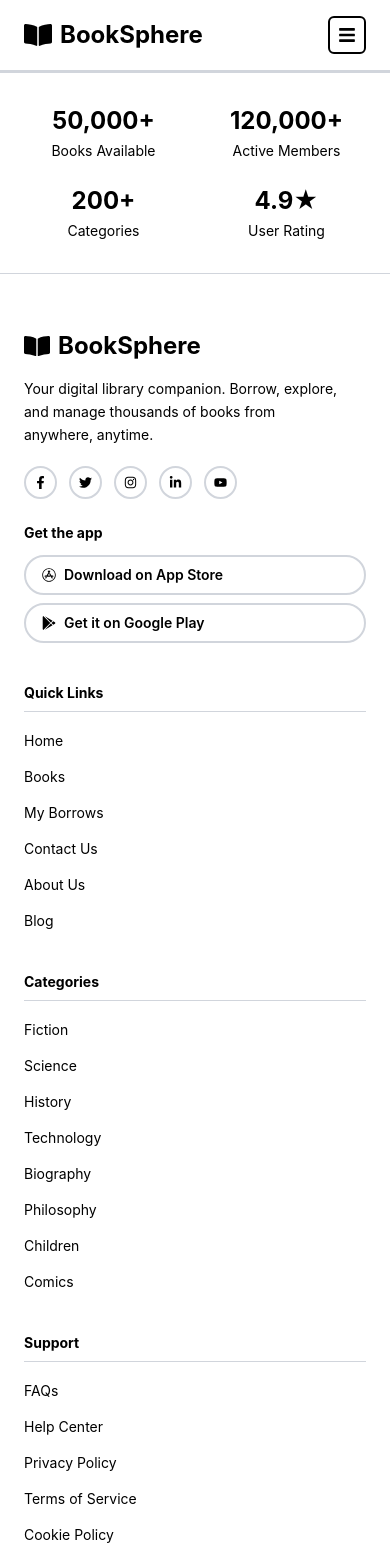
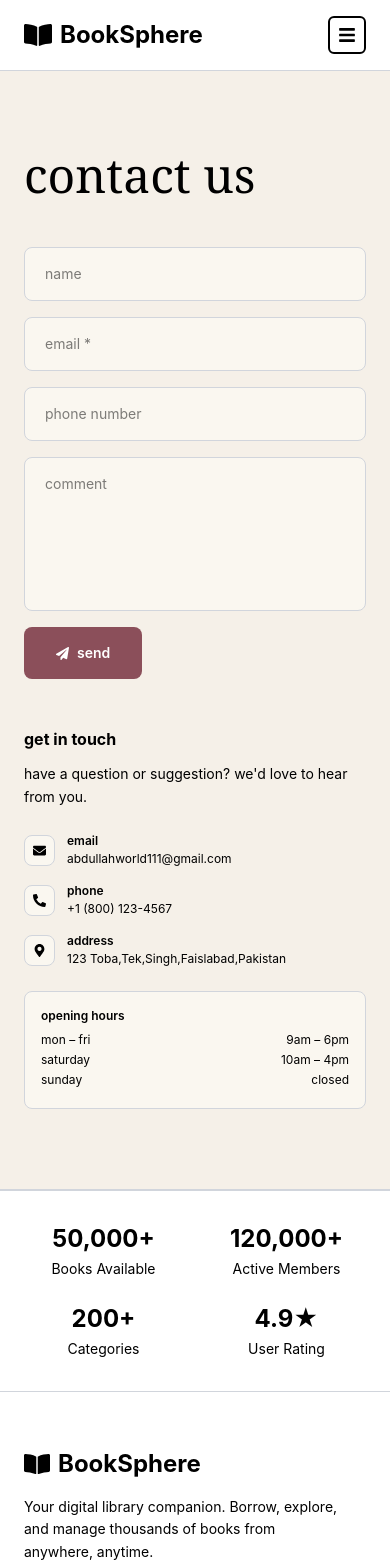
Before and after one commit to muhammad-abdullah11/BookSphere, a React (Vite) app: page /contact in a window 390 px wide. Shown: the top 1563 px of the page. Built offline with nearby package versions, Linux system fonts and the light colour scheme.

Commit message:
feat(contact): add contact us page with name, email, phone, comment fields, contact info, and opening hours

```diff
--- a/src/App.jsx
+++ b/src/App.jsx
@@ -3,7 +3,7 @@ import Header from './Components/Header'
 import Footer from './Components/Footer'
 import HomePage from './Components/Pages/HomePage'
 import BooksPage from './Components/Pages/Books'
-
+import ContactPage from './Components/Pages/ContactUs'
 import { BrowserRouter as Router, Routes, Route } from 'react-router-dom'
 
 const App = () => {
@@ -14,6 +14,7 @@ const App = () => {
         <Routes>
           <Route path="/" element={<HomePage />} />
           <Route path="/books" element={<BooksPage />} />
+          <Route path="/contact" element={<ContactPage />} />
         </Routes>
         <Footer />
       </Router>
--- /dev/null
+++ b/src/Components/Pages/ContactUs.jsx
@@ -0,0 +1,69 @@
+import { useState } from "react"
+import { FaEnvelope, FaPhoneAlt, FaMapMarkerAlt, FaPaperPlane } from "react-icons/fa"
+
+export default function ContactPage() {
+    const [form, setForm] = useState({ name: "", email: "", phone: "", comment: "" })
+    const handle = e => setForm({ ...form, [e.target.name]: e.target.value })
+
+    const contacts = [
+        { icon: FaEnvelope, label: "email", val: "abdullahworld111@gmail.com" },
+        { icon: FaPhoneAlt, label: "phone", val: "+1 (800) 123-4567" },
+        { icon: FaMapMarkerAlt, label: "address", val: "123 Toba,Tek,Singh,Faislabad,Pakistan" },
+    ]
+
+    return (
+        <main className="min-h-screen" style={{ background: "#f5f0e8" }}>
+            <div className="max-w-4xl mx-auto px-6 py-20">
+
+                <h1 className="text-5xl mb-12" style={{ fontFamily: "Georgia, serif" }}>contact us</h1>
+
+                <div className="grid grid-cols-1 lg:grid-cols-3 gap-12">
+
+                    <div className="lg:col-span-2 flex flex-col gap-4">
+                        <div className="grid grid-cols-1 sm:grid-cols-2 gap-4">
+                            <input name="name" type="text" placeholder="name" value={form.name} onChange={handle} className={`w-full px-5 py-4 rounded-lg border border-gray-300 text-sm outline-none bg-[#faf7f0]`} />
+                            <input name="email" type="email" placeholder="email *" value={form.email} onChange={handle} className={`w-full px-5 py-4 rounded-lg border border-gray-300 text-sm outline-none bg-[#faf7f0]`} />
+                        </div>
+                        <input name="phone" type="tel" placeholder="phone number" value={form.phone} onChange={handle} className={`w-full px-5 py-4 rounded-lg border border-gray-300 text-sm outline-none bg-[#faf7f0]`} />
+                        <textarea name="comment" placeholder="comment" value={form.comment} onChange={handle} rows={6} className="w-full px-5 py-4 rounded-lg border border-gray-300 text-sm outline-none resize-none bg-[#faf7f0]" />
+                        <div>
+                            <button className={`flex items-center gap-2 px-8 py-4 rounded-lg text-sm font-semibold text-white bg-[#8b4f5a]`}>
+                                <FaPaperPlane size={13} /> send
+                            </button>
+                        </div>
+                    </div>
+
+                    <aside className="flex flex-col gap-6">
+                        <div>
+                            <h2 className="font-bold text-base mb-3">get in touch</h2>
+                            <p className="text-sm leading-relaxed">have a question or suggestion? we'd love to hear from you.</p>
+                        </div>
+
+                        <div className="flex flex-col gap-4">
+                            {contacts.map(({ icon: Icon, label, val }) => (
+                                <div key={label} className="flex items-start gap-3">
+                                    <div className={`mt-0.5 p-2 rounded-lg border border-gray-300 bg-[#faf7f0]`}>
+                                        <Icon size={13} />
+                                    </div>
+                                    <div>
+                                        <p className="text-xs font-semibold mb-0.5">{label}</p>
+                                        <p className="text-xs">{val}</p>
+                                    </div>
+                                </div>
+                            ))}
+                        </div>
+
+                        <div className={`border border-gray-300 rounded-lg p-4 bg-[#faf7f0]`}>
+                            <p className="text-xs font-semibold mb-2">opening hours</p>
+                            {[["mon – fri", "9am – 6pm"], ["saturday", "10am – 4pm"], ["sunday", "closed"]].map(([day, time]) => (
+                                <div key={day} className="flex justify-between text-xs mb-1">
+                                    <span>{day}</span><span>{time}</span>
+                                </div>
+                            ))}
+                        </div>
+                    </aside>
+                </div>
+            </div>
+        </main>
+    )
+}
```
